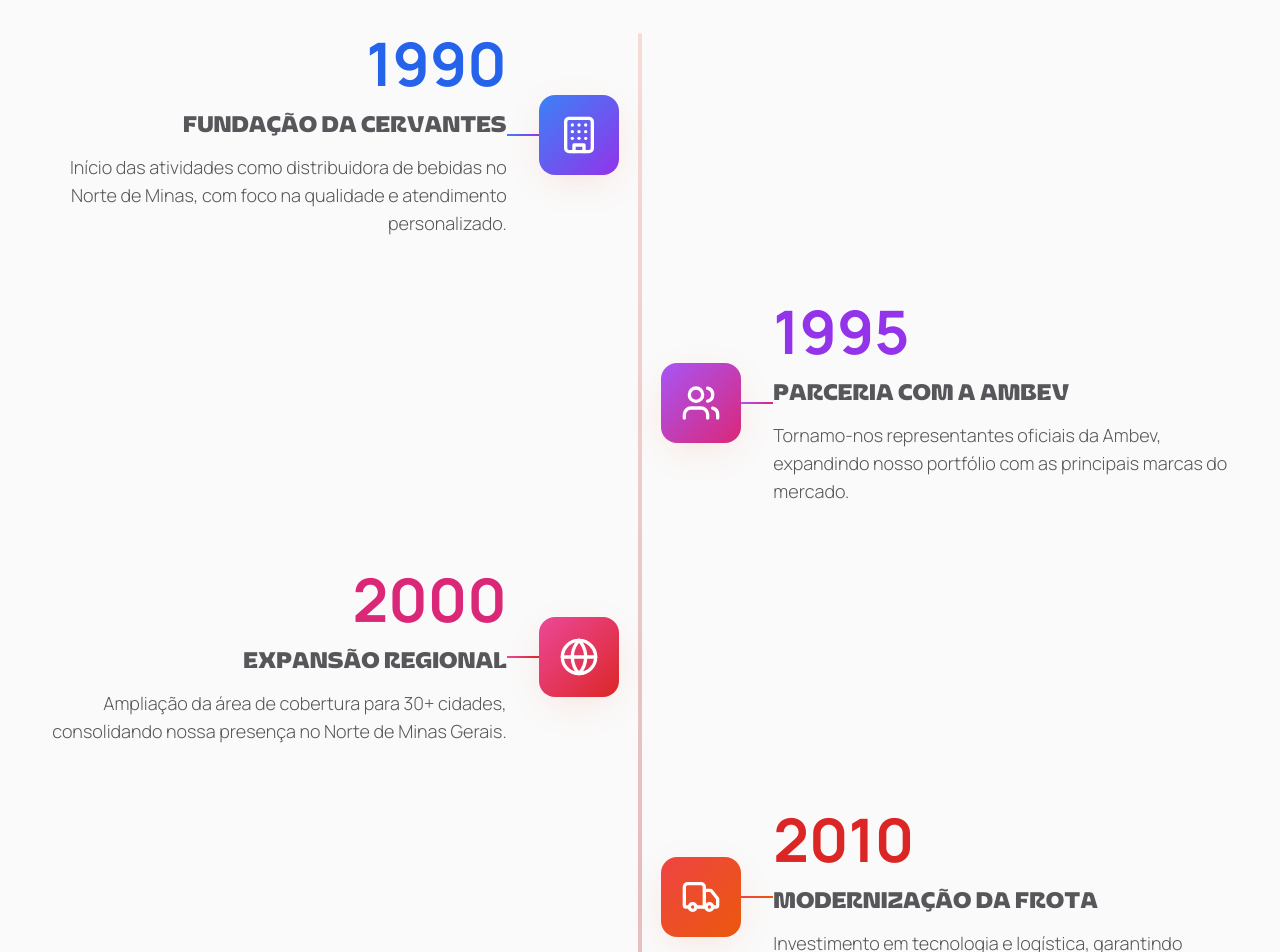
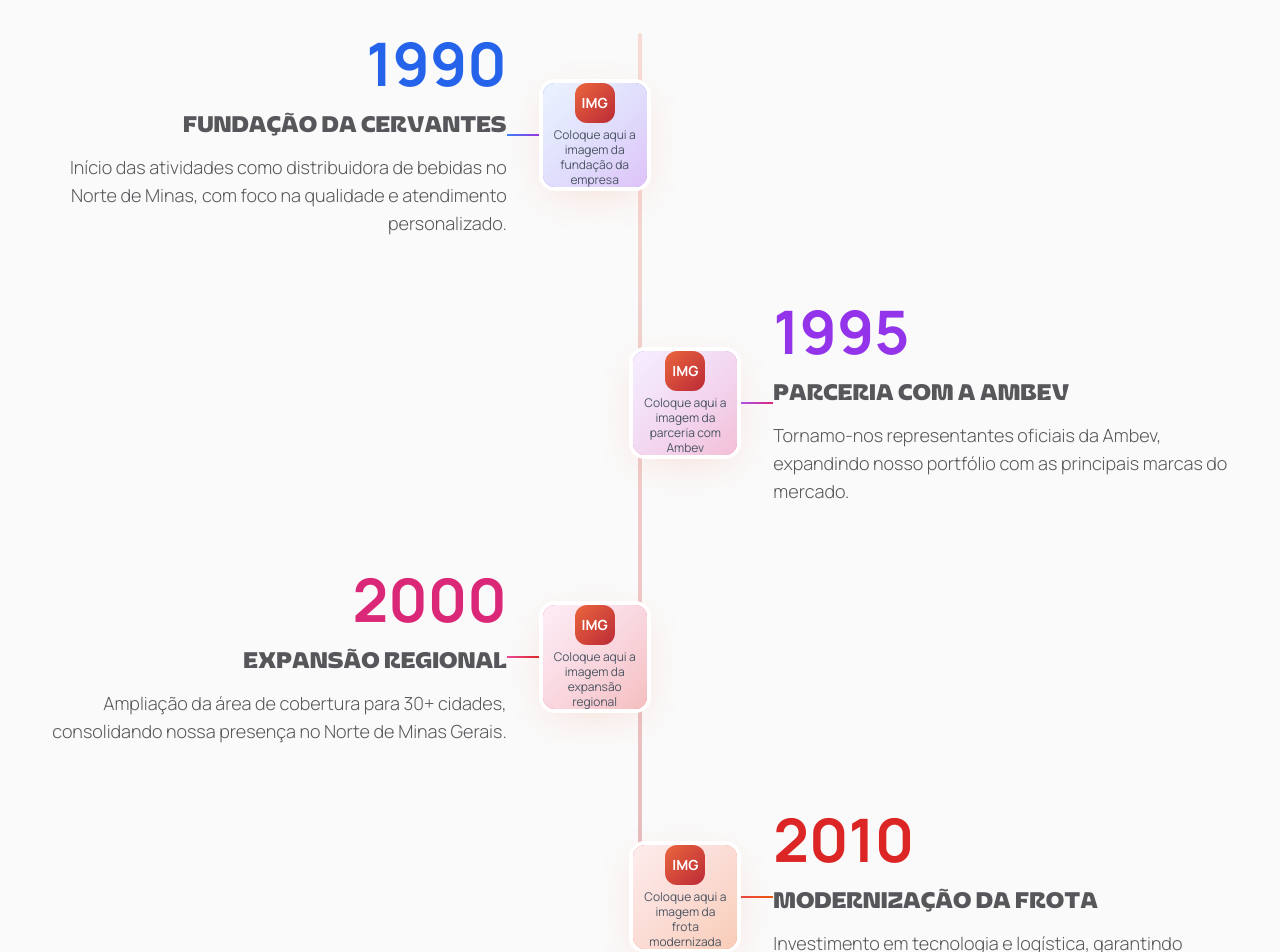
Before and after one commit to NandaLeal/SiteCorportivo, a React (Vite) app: page /quem-somos in a window 1280 px wide. Shown: the part 1380-2332 px from the top of the page. Built offline with nearby package versions, Linux system fonts and the light colour scheme.

Commit message:
Update timeline with image placeholders

```diff
--- a/src/components/Timeline.tsx
+++ b/src/components/Timeline.tsx
@@ -1,10 +1,10 @@
-import { Building, Users, Award, Target, Star, Calendar, Truck, Globe } from "lucide-react";
+import { Calendar } from "lucide-react";
 
 interface TimelineEvent {
   year: string;
   title: string;
   description: string;
-  icon: React.ComponentType<any>;
+  imagePlaceholder: string;
   gradient: string;
   textColor: string;
 }
@@ -14,7 +14,7 @@ const timelineEvents: TimelineEvent[] = [
     year: "1990",
     title: "Fundação da Cervantes",
     description: "Início das atividades como distribuidora de bebidas no Norte de Minas, com foco na qualidade e atendimento personalizado.",
-    icon: Building,
+    imagePlaceholder: "Coloque aqui a imagem da fundação da empresa",
     gradient: "from-blue-500 to-purple-600",
     textColor: "text-blue-600"
   },
@@ -22,7 +22,7 @@ const timelineEvents: TimelineEvent[] = [
     year: "1995",
     title: "Parceria com a Ambev",
     description: "Tornamo-nos representantes oficiais da Ambev, expandindo nosso portfólio com as principais marcas do mercado.",
-    icon: Users,
+    imagePlaceholder: "Coloque aqui a imagem da parceria com Ambev",
     gradient: "from-purple-500 to-pink-600",
     textColor: "text-purple-600"
   },
@@ -30,7 +30,7 @@ const timelineEvents: TimelineEvent[] = [
     year: "2000",
     title: "Expansão Regional",
     description: "Ampliação da área de cobertura para 30+ cidades, consolidando nossa presença no Norte de Minas Gerais.",
-    icon: Globe,
+    imagePlaceholder: "Coloque aqui a imagem da expansão regional",
     gradient: "from-pink-500 to-red-600",
     textColor: "text-pink-600"
   },
@@ -38,7 +38,7 @@ const timelineEvents: TimelineEvent[] = [
     year: "2010",
     title: "Modernização da Frota",
     description: "Investimento em tecnologia e logística, garantindo entregas mais eficientes e sustentáveis.",
-    icon: Truck,
+    imagePlaceholder: "Coloque aqui a imagem da frota modernizada",
     gradient: "from-red-500 to-orange-600",
     textColor: "text-red-600"
   },
@@ -46,7 +46,7 @@ const timelineEvents: TimelineEvent[] = [
     year: "2015",
     title: "Certificações de Qualidade",
     description: "Conquista de importantes certificações, reforçando nosso compromisso com a excelência operacional.",
-    icon: Award,
+    imagePlaceholder: "Coloque aqui a imagem das certificações",
     gradient: "from-orange-500 to-yellow-600",
     textColor: "text-orange-600"
   },
@@ -54,7 +54,7 @@ const timelineEvents: TimelineEvent[] = [
     year: "2020",
     title: "Inovação Digital",
     description: "Implementação de sistemas digitais avançados e plataformas online para melhor atendimento aos clientes.",
-    icon: Target,
+    imagePlaceholder: "Coloque aqui a imagem da inovação digital",
     gradient: "from-yellow-500 to-green-600",
     textColor: "text-yellow-600"
   },
@@ -62,7 +62,7 @@ const timelineEvents: TimelineEvent[] = [
     year: "2024",
     title: "Futuro Sustentável",
     description: "Lançamento de iniciativas sustentáveis e projetos sociais, inspirando pessoas a fazer o bem.",
-    icon: Star,
+    imagePlaceholder: "Coloque aqui a imagem dos projetos sustentáveis",
     gradient: "from-green-500 to-teal-600",
     textColor: "text-green-600"
   }
@@ -90,7 +90,6 @@ export default function Timeline() {
           {/* Timeline Events */}
           <div className="space-y-12 lg:space-y-16">
             {timelineEvents.map((event, index) => {
-              const Icon = event.icon;
               const isEven = index % 2 === 0;
 
               return (
@@ -118,21 +117,30 @@ export default function Timeline() {
                     </p>
                   </div>
 
-                  {/* Center Icon/Image */}
+                  {/* Center Image Placeholder */}
                   <div className="relative z-10 flex items-center justify-center">
                     {/* Connection Line */}
                     <div className={`absolute w-8 h-0.5 bg-gradient-to-r ${event.gradient} ${
                       isEven ? '-left-8' : '-right-8'
                     }`}></div>
 
-                    {/* Icon Container */}
+                    {/* Image Container */}
                     <div className={`
-                      relative w-16 h-16 sm:w-20 sm:h-20 rounded-2xl bg-gradient-to-br ${event.gradient}
+                      relative w-20 h-20 sm:w-24 sm:h-24 lg:w-28 lg:h-28 rounded-2xl
                       shadow-elegant hover:shadow-glow transition-all duration-500
-                      group-hover:scale-110 group-hover:rotate-6
-                      flex items-center justify-center
+                      group-hover:scale-110 group-hover:rotate-3
+                      overflow-hidden bg-gradient-to-br ${event.gradient}
+                      border-4 border-white
                     `}>
-                      <Icon className="w-8 h-8 sm:w-10 sm:h-10 text-white" />
+                      {/* Image Placeholder */}
+                      <div className="w-full h-full bg-gradient-to-br from-white/90 to-white/70 flex items-center justify-center">
+                        <div className="text-center p-2">
+                          <div className="w-8 h-8 sm:w-10 sm:h-10 bg-gradient-primary rounded-lg mx-auto mb-1 flex items-center justify-center">
+                            <span className="text-white text-xs sm:text-sm font-bold">IMG</span>
+                          </div>
+                          <p className="text-xs text-gray-600 leading-tight">{event.imagePlaceholder}</p>
+                        </div>
+                      </div>
 
                       {/* Glow Effect */}
                       <div className={`absolute inset-0 rounded-2xl bg-gradient-to-br ${event.gradient} opacity-0 group-hover:opacity-20 blur-xl transition-opacity duration-500`}></div>
```
